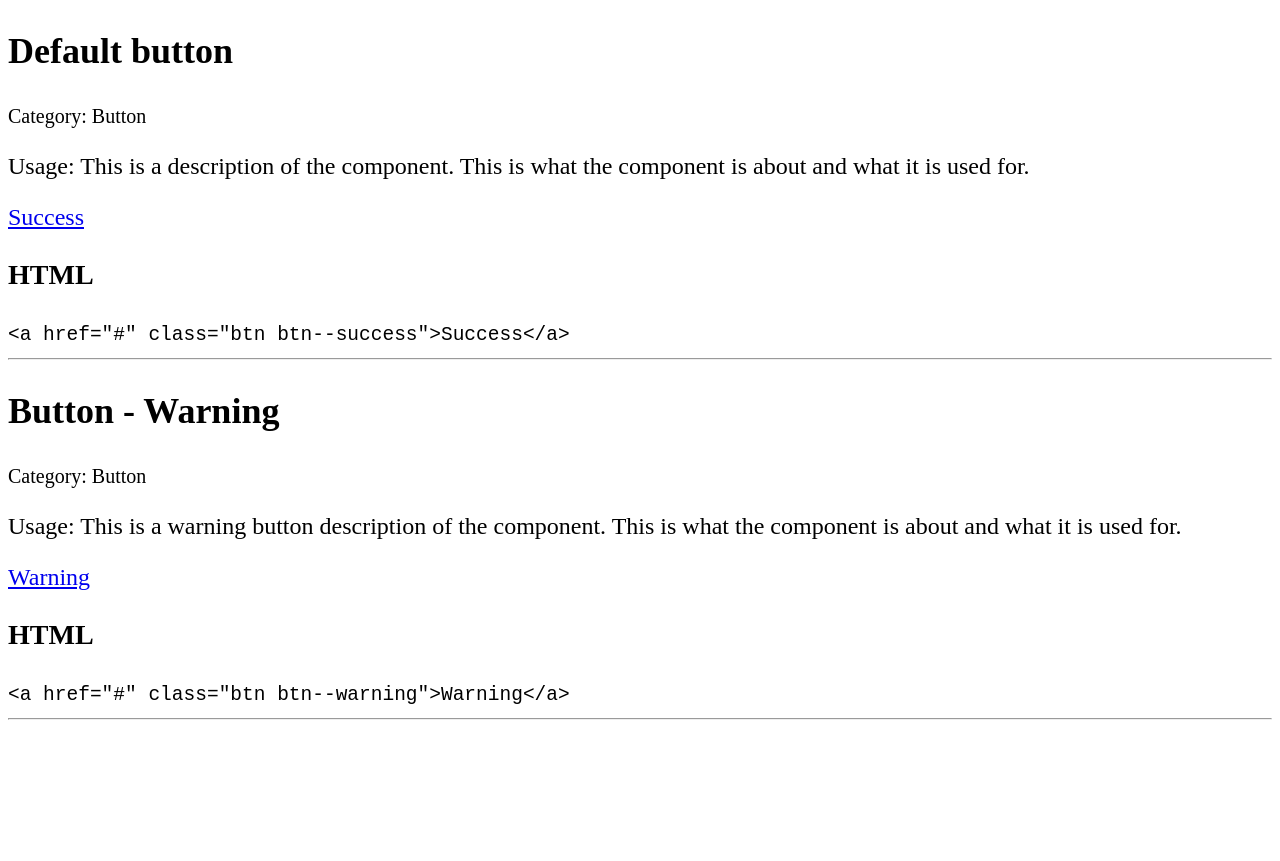
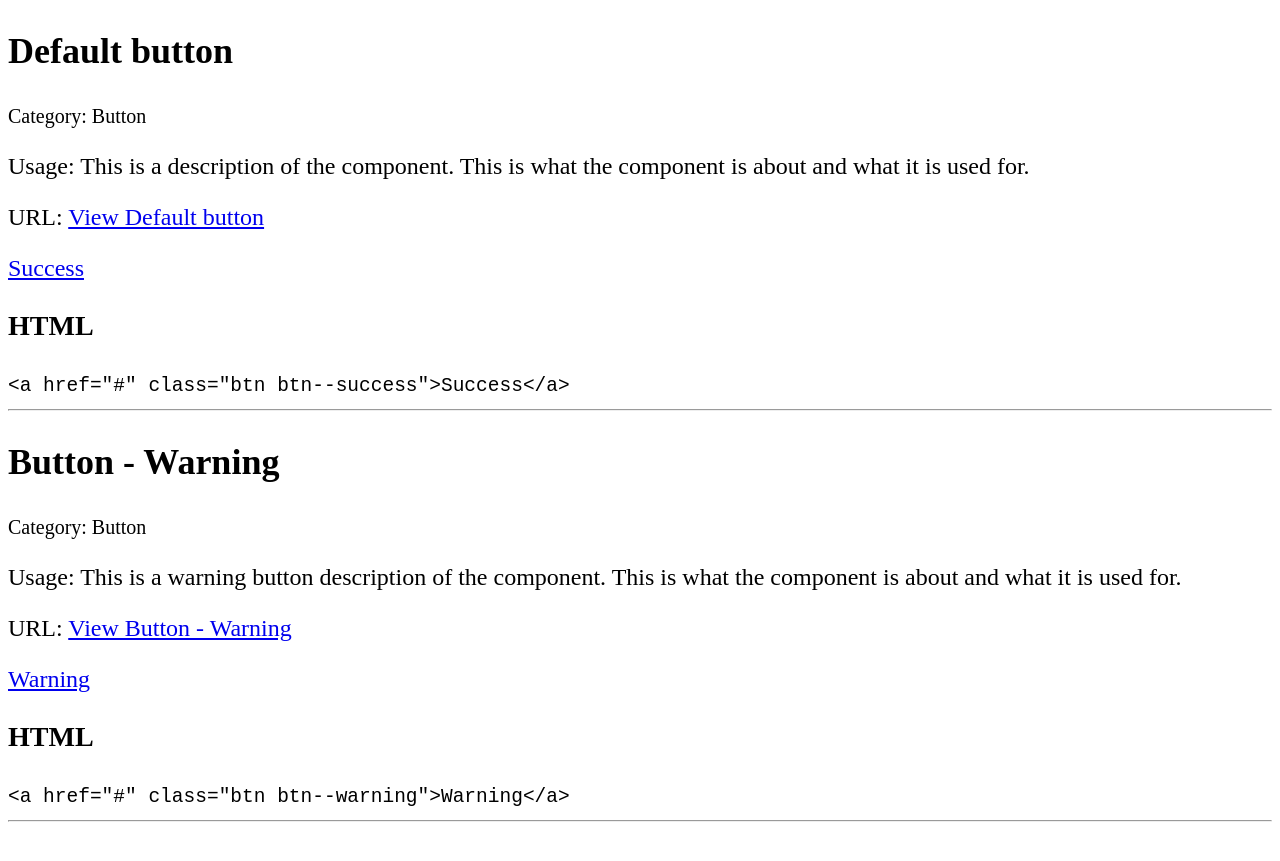
Before and after one commit to jnkly/jekyll-styleguide, a Jekyll site: the page built from index.md, in a window 1280 px wide. Shown: the top 861 px of the page. Built offline with Jekyll 4.4.1, drawn with Linux system fonts in a browser that asks for light colours.

Commit message:
Update component-list.html

```diff
--- a/_includes/component-list.html
+++ b/_includes/component-list.html
@@ -2,6 +2,7 @@
   <h2>{{ component.title }}</h2>
   <p><small>Category: {{ component.category }}</small></p>
   <p>Usage: {{ component.description }}</p>
+  <p>URL: <a href="{{ component.url }}">View {{ component.title }}</p>
   {{ component.content }}
 <hr>
 {% endfor %}
```
